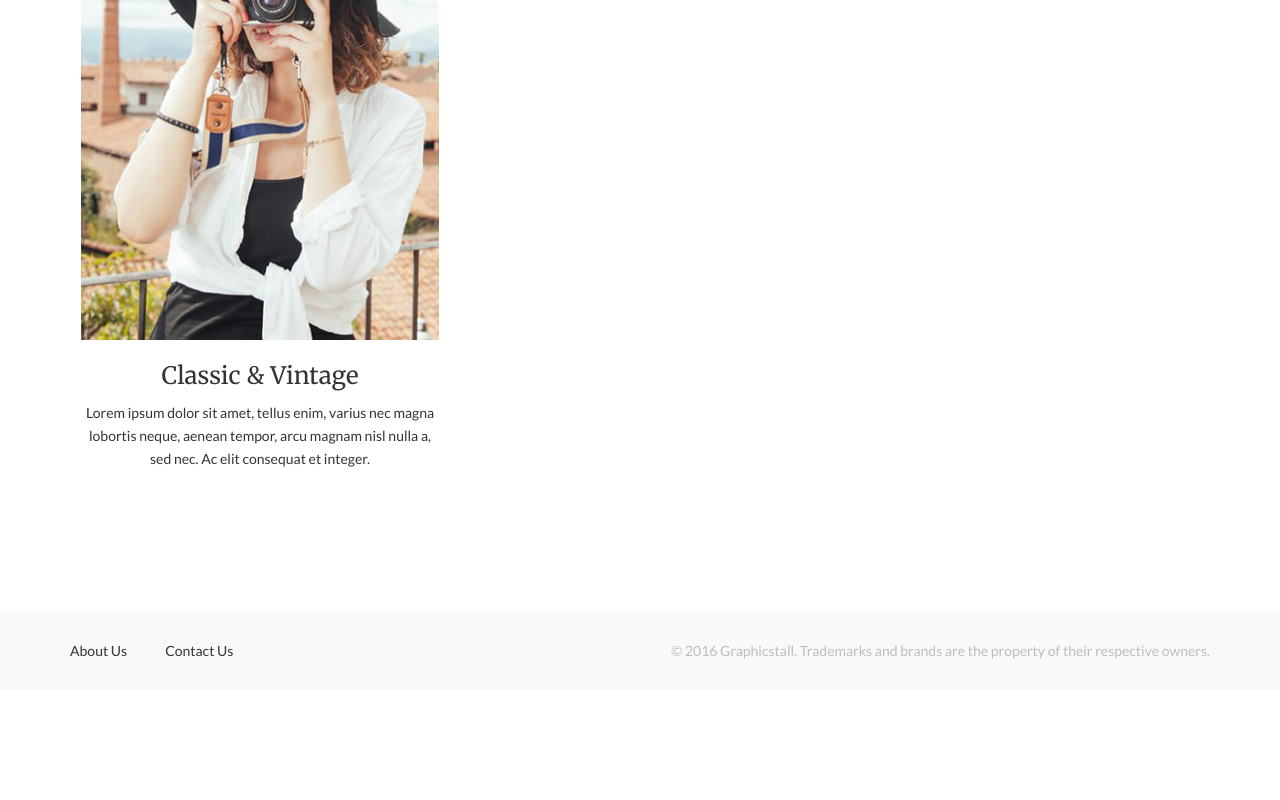
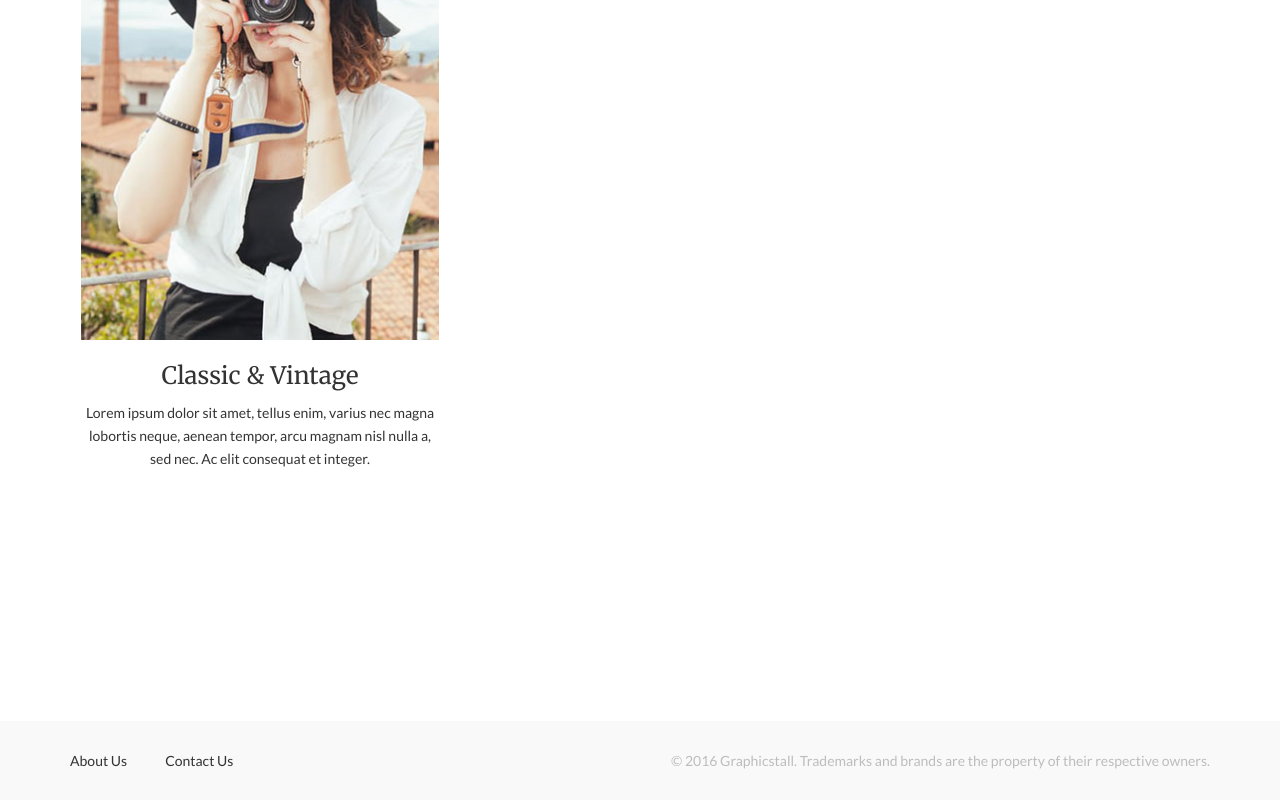
Before and after one commit to chevpotenko/app-eshop-angular, an Angular app: page / in a window 1280 px wide. Shown: the part 1598-2398 px from the top of the page. Before the commit the page ends 2288 px from the top, so only its background shows below. Built offline with nearby package versions, Linux system fonts and the light colour scheme; no server answers; what angular-in-memory-web-api would draw is missing.

Commit message:
update(app.component): update footer styles

```diff
--- a/src/app/app.component.css
+++ b/src/app/app.component.css
@@ -0,0 +1,3 @@
+:host{
+    height: 100%;
+}
--- a/src/app/app.component.html
+++ b/src/app/app.component.html
@@ -1,5 +1,7 @@
 <div class="wrapper">
-	<app-header></app-header>
-	<router-outlet></router-outlet>
-	<app-footer></app-footer>
+	<div class="content">
+		<app-header></app-header>
+		<router-outlet></router-outlet>
+	</div>
+	<app-footer class="footer-wr"></app-footer>
 </div>
--- a/src/styles.css
+++ b/src/styles.css
@@ -1,16 +1,36 @@
 html, body {
   margin: 0;
-  padding: 0; }
+  padding: 0;
+  height: 100%; }
 
 body {
   /*font-family: 'Merriweather', serif;*/
   font-family: 'Lato', sans-serif; }
+
 body.is-overlay{
   position: fixed;
   overflow: hidden;
 }
+
+.content {
+  flex: 1 0 auto;
+}
+
 .wrapper {
-  background: fff; }
+  display: flex;
+  flex-direction: column;
+  height: 100%;
+  background: #fff; }
+
+.footer-wr{
+  flex-shrink: 0;
+}
+
+.footer {
+  display: flex;
+  justify-content: space-between;
+  padding: 31px 0;
+  font-size: 14px; }
 
 .center {
   max-width: 1140px;
@@ -94,6 +114,8 @@ input:focus {
     width: 22px;
     height: 22px;
     margin: 0 -2px 0 0; }
+  .socialmenu li:last-child {
+    margin: 0; }
   .socialmenu a {
     color: #333;
     transition: .2s ease color; }
@@ -480,11 +502,7 @@ input.subscription-email {
   margin-top: 130px;
   background-color: #f9f9f9; }
 
-.footer {
-  display: flex;
-  justify-content: space-between;
-  padding: 31px 0;
-  font-size: 14px; }
+
 
 .footer-menu {
   list-style: none;
```
